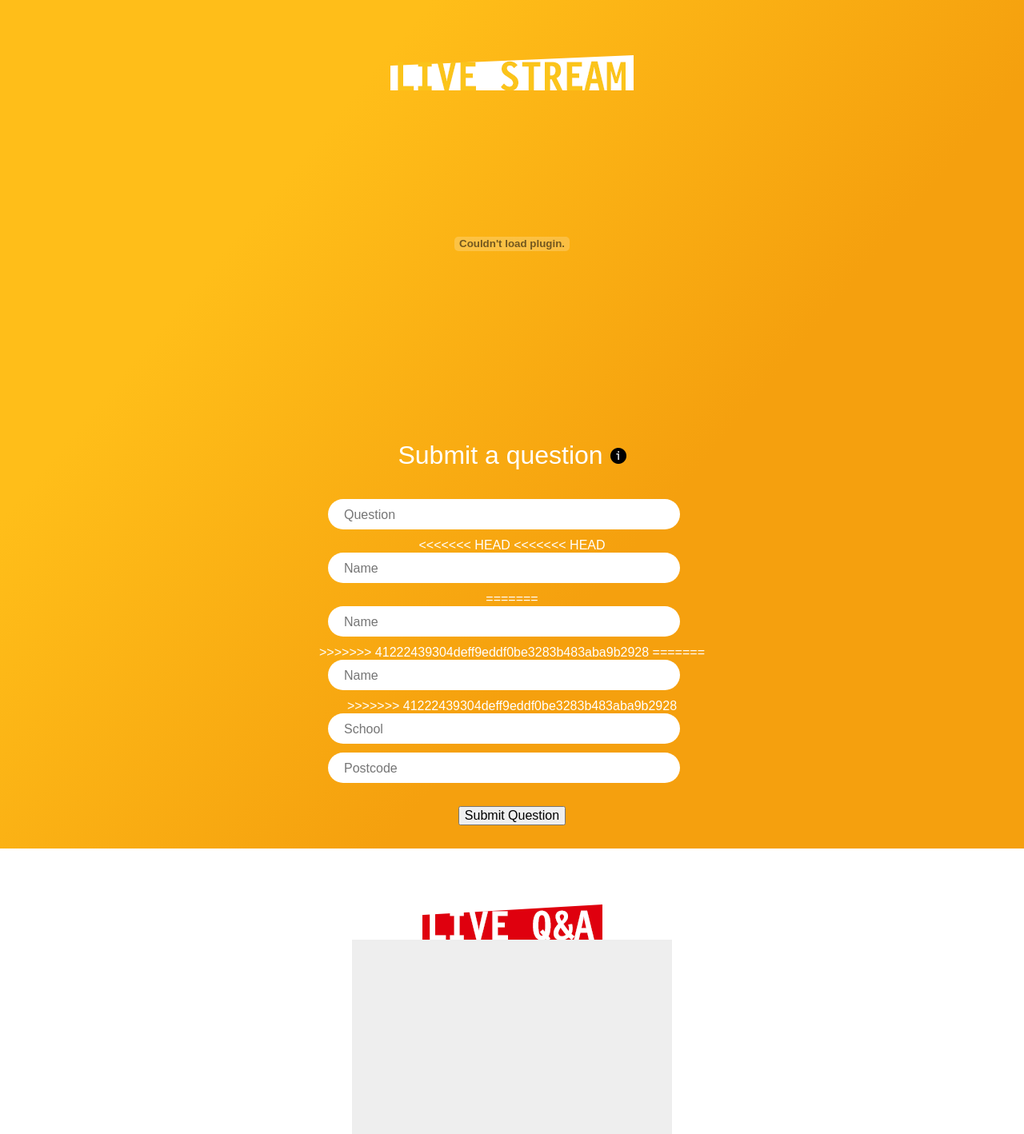
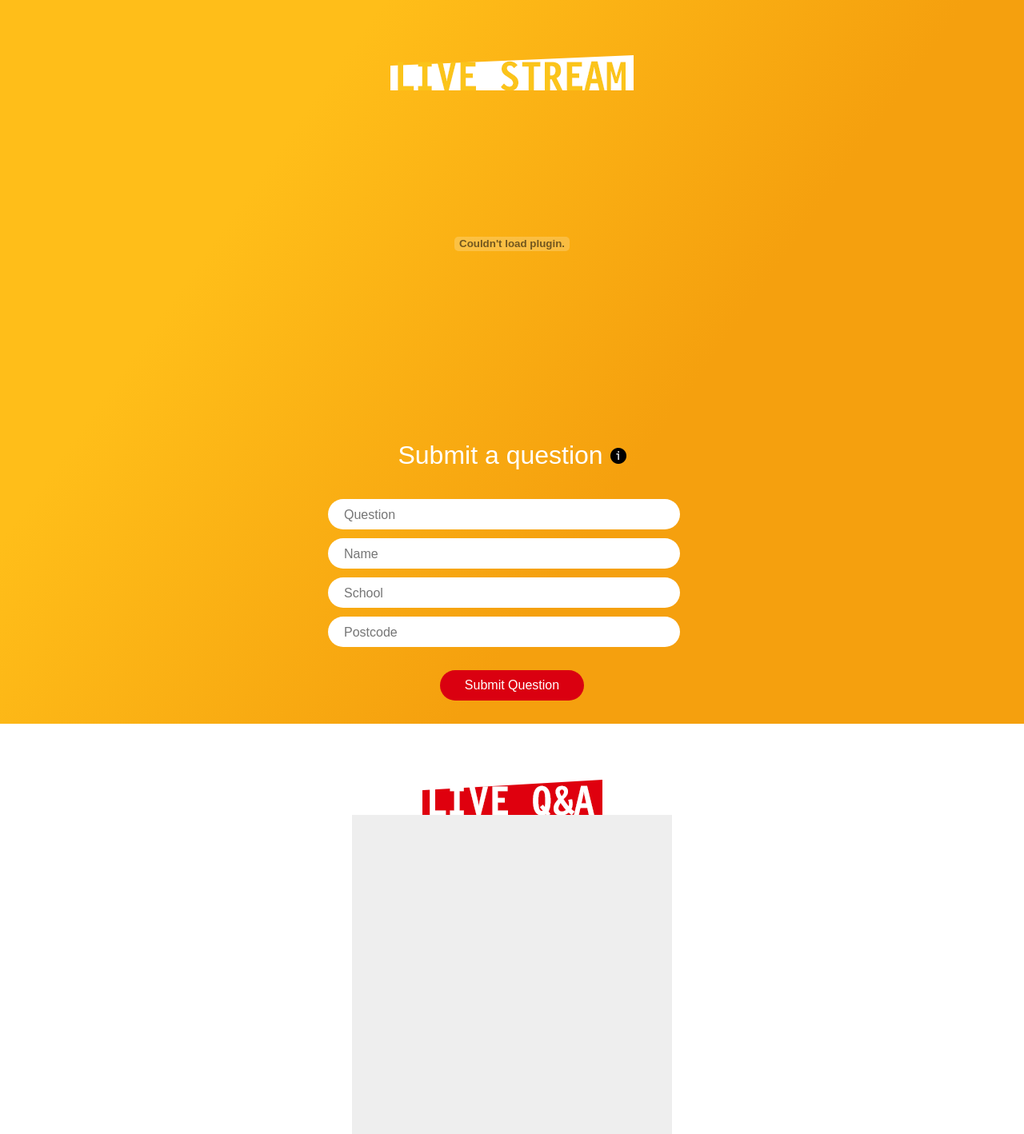
Before and after one commit to th0ran/richard_ii, a PHP site: page / in a window 1280 px wide. Shown: the part 1486-2904 px from the top of the page at 80% size. Run offline with PHP 8.4, Linux system fonts and the light colour scheme; some libraries are stand-ins or nearby versions; some web fonts are replaced.

Commit message:
Bad sync

```diff
--- a/css/style.css
+++ b/css/style.css
@@ -42,12 +42,10 @@ input[type="school"], input[type="text"] {
 	border-radius: 30px;
 }
 input[type="text"]:hover, input[type="school"]:hover {
-<<<<<<< HEAD
 	color: green;
 	background: #f5f5f5;
 	background-color: #f5f5f5;
 }
-<<<<<<< HEAD
 
 input[type="postcode"] {
 	height: 20px;
@@ -66,19 +64,12 @@ input[type="postcode"] {
 	float: right;
 }
 input[type="postcode"]:hover {
-=======
->>>>>>> 41222439304deff9eddf0be3283b483aba9b2928
 	color: green;
 	background: #f5f5f5;
 	background-color: #f5f5f5;
 }
-<<<<<<< HEAD
 
 
-=======
->>>>>>> 41222439304deff9eddf0be3283b483aba9b2928
-=======
->>>>>>> 41222439304deff9eddf0be3283b483aba9b2928
 input[type="submit"] {
 	color: #FFF;
 	width: 180px;
--- a/index.html
+++ b/index.html
@@ -103,16 +103,8 @@
       <br />
       <form>
         <input type="text" name="question" placeholder="Question">
-<<<<<<< HEAD
-<<<<<<< HEAD
         <input type="text" name="name" placeholder="Name">
         <div class="center-form">
-=======
-        <input type="school" name="name" placeholder="Name">
->>>>>>> 41222439304deff9eddf0be3283b483aba9b2928
-=======
-        <input type="school" name="name" placeholder="Name">
->>>>>>> 41222439304deff9eddf0be3283b483aba9b2928
         <input type="school" name="school" placeholder="School">
 		<input type="school" name="postcode" placeholder="Postcode">
       </form>
```
